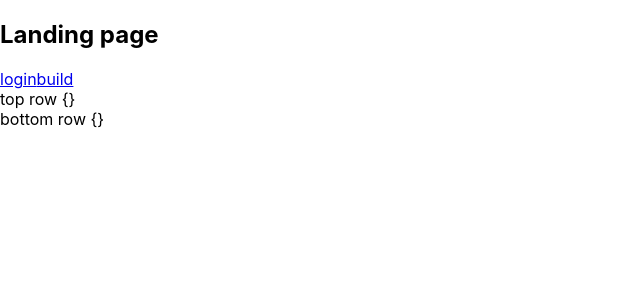
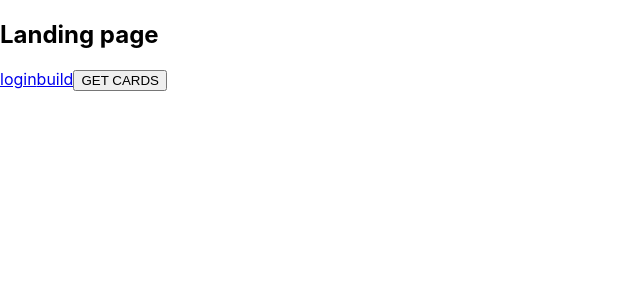
Before and after one commit to Mattp15/new_caravan_web_frontend, a React (Create React App) app: page / in a window 1280 px wide. Shown: the top 300 px of the page, without its empty margins (0-640 px from the left). Built offline with nearby package versions, Linux system fonts and the light colour scheme; no server answers.

Commit message:
changed useEffect to get cards to a clickable and reformated to async/await

```diff
--- a/src/BuildDeck/BottomRow.js
+++ b/src/BuildDeck/BottomRow.js
@@ -3,6 +3,14 @@ import CardImage from '../Card/CardImage';
 import { CardContext } from './GetAllCards';
 
 const BottomRow = (props) => {
-  return <div>bottom row {JSON.stringify(props)}</div>;
+  useEffect(() => {
+    console.log(props.allCards);
+  }, [props.allCards]);
+  return (
+    <div>
+      bottom row {JSON.stringify(props)}
+      <CardImage value={props.allCards} />
+    </div>
+  );
 };
 export default BottomRow;
--- a/src/BuildDeck/GetAllCards.js
+++ b/src/BuildDeck/GetAllCards.js
@@ -6,24 +6,40 @@ export const CardContext = React.createContext();
 
 const GetAllCards = (props) => {
   const [allCards, setAllCards] = useState();
-  useEffect(() => {
-    fetch(process.env.REACT_APP_CARAVAN_API + '/cards/getManyByPattern/set/Standard', {
-      method: 'GET',
-      headers: { 'Content-Type': 'application/json' },
-    })
-      .then((response) => response.json())
-      .then((data) => {
-        setAllCards(data.foundData);
-      });
-  },[]);
+
+  const handleClick = async () => {
+    try {
+      const response = await fetch('http://localhost:3000/cards/getCards', { method: 'GET', header: { 'Content-Type': 'application/json' } });
+      console.log(response);
+      if (response.ok) {
+        console.log('here');
+        const jsonResponse = await response.json();
+        console.log(jsonResponse);
+        setAllCards(jsonResponse.foundData);
+      }
+    } catch (error) {
+      console.log(error);
+    }
+  };
 
   return (
-    <CardContext.Provider value={allCards}>
-      <>
-        <TopRow />
-        <BottomRow />
-      </>
-    </CardContext.Provider>
+    <>
+      <button
+        onClick={() => {
+          handleClick();
+        }}
+      >
+        GET CARDS
+      </button>
+      {allCards ? (
+        <>
+          <TopRow allCards={allCards} />
+          <BottomRow allCards={allCards} />{' '}
+        </>
+      ) : (
+        ''
+      )}
+    </>
   );
 };
 export default GetAllCards;
```
